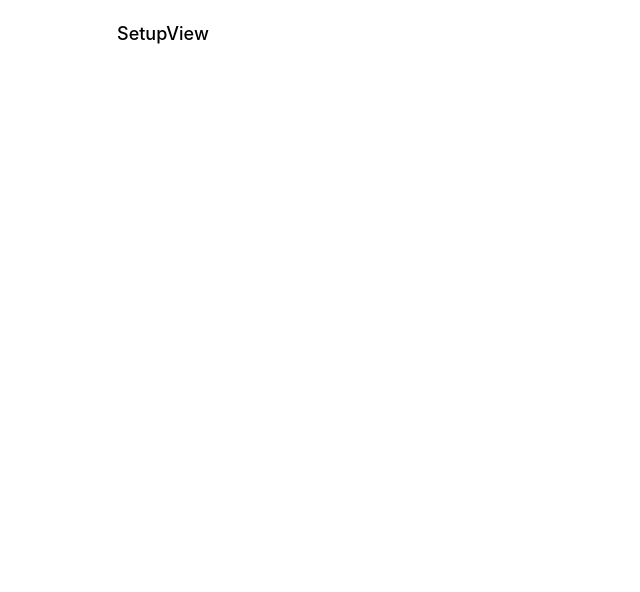
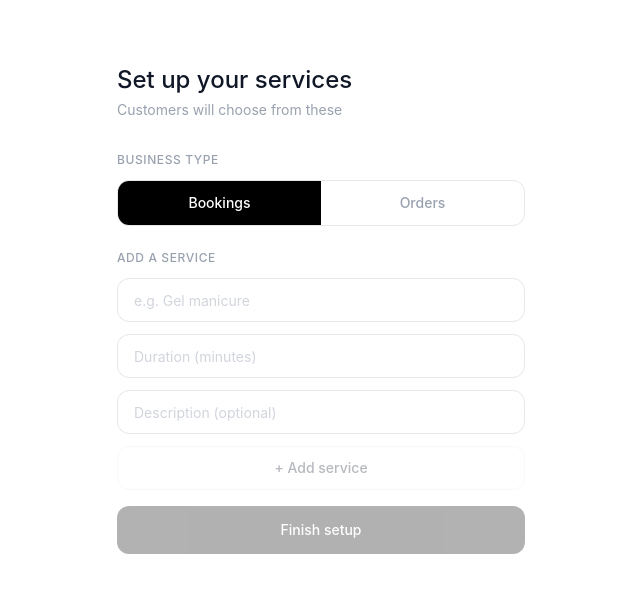
Before and after one commit to Sam-168/Simplee-Frontend, a Vue app: page /setup in a window 1280 px wide. Shown: the top 592 px of the page, without its empty margins (319-959 px from the left). Built offline with nearby package versions, Linux system fonts and the light colour scheme.

Commit message:
created the Setup view which can be booking or order based(TO DO: need to add photos to it)

```diff
--- a/src/views/SetupView.vue
+++ b/src/views/SetupView.vue
@@ -1,5 +1,154 @@
 <template>
-  <div class="p-5">
-    <h1 class="text-lg font-medium">SetupView</h1>
+  <div class="min-h-screen bg-white flex flex-col px-5 pt-16 pb-10">
+
+    <!-- Heading -->
+    <div class="mb-8">
+      <h1 class="text-2xl font-medium text-gray-900">Set up your services</h1>
+      <p class="text-sm text-gray-400 mt-1">Customers will choose from these</p>
+    </div>
+
+    <!-- Business type toggle -->
+    <div class="mb-6">
+      <p class="text-xs font-medium text-gray-400 uppercase tracking-wider mb-3">Business type</p>
+      <div class="flex border border-gray-200 rounded-xl overflow-hidden">
+        <button
+          @click="businessType = 'bookings'"
+          class="flex-1 h-11 text-sm font-medium transition-colors"
+          :class="businessType === 'bookings' ? 'bg-black text-white' : 'text-gray-400'"
+        >
+          Bookings
+        </button>
+        <button
+          @click="businessType = 'orders'"
+          class="flex-1 h-11 text-sm font-medium transition-colors"
+          :class="businessType === 'orders' ? 'bg-black text-white' : 'text-gray-400'"
+        >
+          Orders
+        </button>
+      </div>
+    </div>
+
+    <!-- Add service form -->
+    <div class="mb-4">
+      <p class="text-xs font-medium text-gray-400 uppercase tracking-wider mb-3">
+        {{ businessType === 'bookings' ? 'Add a service' : 'Add an item' }}
+      </p>
+      <div class="flex flex-col gap-3">
+        <input
+          v-model="newService.name"
+          type="text"
+          :placeholder="businessType === 'bookings' ? 'e.g. Gel manicure' : 'e.g. Chicken burger'"
+          class="w-full h-11 border border-gray-200 rounded-xl px-4 text-sm text-gray-900 placeholder-gray-300 focus:outline-none focus:border-gray-400"
+        />
+        <input
+          v-if="businessType === 'bookings'"
+          v-model="newService.duration"
+          type="number"
+          placeholder="Duration (minutes)"
+          class="w-full h-11 border border-gray-200 rounded-xl px-4 text-sm text-gray-900 placeholder-gray-300 focus:outline-none focus:border-gray-400"
+        />
+        <input
+          v-model="newService.description"
+          type="text"
+          placeholder="Description (optional)"
+          class="w-full h-11 border border-gray-200 rounded-xl px-4 text-sm text-gray-900 placeholder-gray-300 focus:outline-none focus:border-gray-400"
+        />
+      </div>
+
+      <button
+        @click="addService"
+        :disabled="!newService.name"
+        class="w-full h-11 border border-gray-200 text-gray-900 text-sm font-medium rounded-xl mt-3 disabled:opacity-30 active:bg-gray-50 transition-colors"
+      >
+        + Add {{ businessType === 'bookings' ? 'service' : 'item' }}
+      </button>
+    </div>
+
+    <!-- Services added -->
+    <div v-if="services.length > 0" class="mb-8">
+      <p class="text-xs font-medium text-gray-400 uppercase tracking-wider mb-3">Added</p>
+      <div class="border border-gray-100 rounded-xl overflow-hidden">
+        <div
+          v-for="(service, index) in services"
+          :key="index"
+          class="flex items-center justify-between px-4 py-3.5 border-b border-gray-100 last:border-b-0"
+        >
+          <div>
+            <p class="text-sm font-medium text-gray-900">{{ service.name }}</p>
+            <p v-if="service.duration" class="text-xs text-gray-400 mt-0.5">{{ service.duration }} min</p>
+            <p v-if="service.description" class="text-xs text-gray-400 mt-0.5">{{ service.description }}</p>
+          </div>
+          <button @click="removeService(index)" class="text-gray-300 text-lg leading-none pl-4">
+            ×
+          </button>
+        </div>
+      </div>
+    </div>
+
+    <!-- Error -->
+    <p v-if="error" class="text-xs text-red-400 mb-3">{{ error }}</p>
+
+    <!-- Finish button -->
+    <button
+      @click="handleFinish"
+      :disabled="loading || services.length === 0"
+      class="w-full h-12 bg-black text-white text-sm font-medium rounded-xl disabled:opacity-30 active:scale-95 transition-transform"
+    >
+      {{ loading ? 'Saving...' : 'Finish setup' }}
+    </button>
+
   </div>
 </template>
+
+<script setup>
+import { ref } from 'vue'
+import { useRouter } from 'vue-router'
+import { useAuthStore } from '../stores/auth.js'
+
+const router = useRouter()
+const authStore = useAuthStore()
+
+const businessType = ref('bookings')
+const services = ref([])
+const error = ref('')
+const loading = ref(false)
+
+const newService = ref({
+  name: '',
+  duration: '',
+  description: '',
+})
+
+function addService() {
+  if (!newService.value.name) return
+
+  services.value.push({
+    name: newService.value.name,
+    duration: newService.value.duration || null,
+    description: newService.value.description || null,
+  })
+
+  // Reset the form fields after adding
+  newService.value = { name: '', duration: '', description: '' }
+}
+
+function removeService(index) {
+  services.value.splice(index, 1)
+}
+
+async function handleFinish() {
+  if (services.value.length === 0) {
+    error.value = 'Please add at least one service'
+    return
+  }
+
+  error.value = ''
+  loading.value = true
+
+  // Temporary — will POST to Spring Boot API later
+  setTimeout(() => {
+    loading.value = false
+    router.push('/dashboard')
+  }, 500)
+}
+</script>
```
